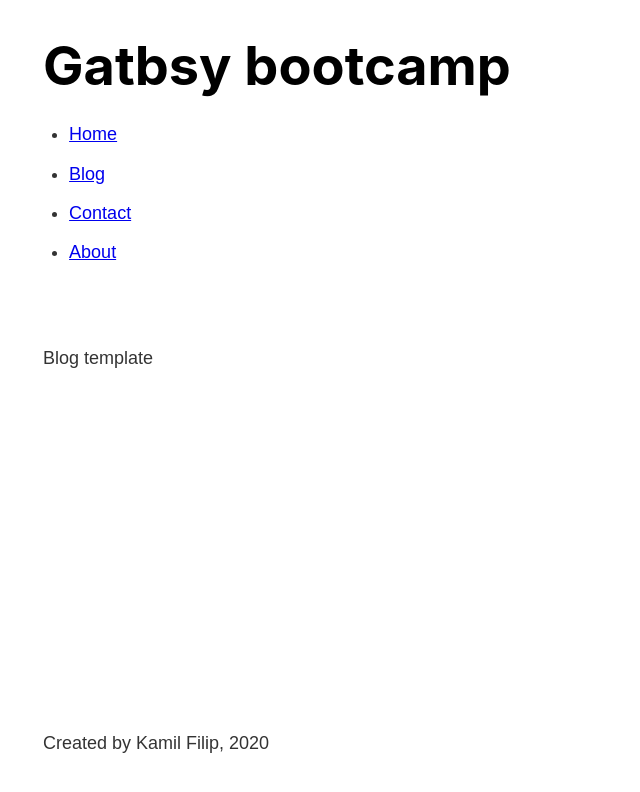
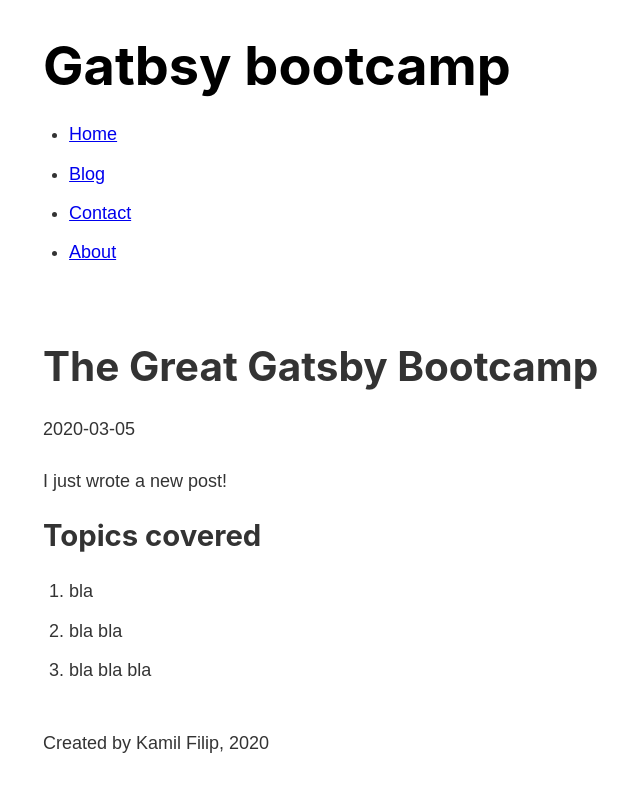
Before and after one commit to kfilip94/gatsby-tutorial-app, a Gatsby site: page /blog/gatsby in a window 1280 px wide. Shown: the whole page, without its empty margins (240-880 px from the left). Built offline with nearby package versions, Linux system fonts and the light colour scheme; Gatsby itself is replaced by a stand-in of ours.

Commit message:
14. Rendering Post Data in Blog Template

```diff
--- a/src/templates/blog.js
+++ b/src/templates/blog.js
@@ -1,12 +1,30 @@
 import React from 'react';
 import Layout from 'components/layout';
+import { graphql } from 'gatsby';
 
-const Blog = () => {
+export const query = graphql`
+  query ($slug: String!) {
+    markdownRemark ( fields: { slug: { eq: $slug }}) {
+      frontmatter {
+        title
+        date
+      }
+      html
+    }
+  }
+`;
+
+const Blog = props => {
+  const { frontmatter, html } = props.data.markdownRemark;
+  const { title, date } = frontmatter;
+
   return (
     <Layout>
-      Blog template
+      <h1>{title}</h1>
+      <p>{date}</p>
+      <div dangerouslySetInnerHTML={{__html: html}}></div>
     </Layout>
   )
-}
+};
 
 export default Blog;
```
